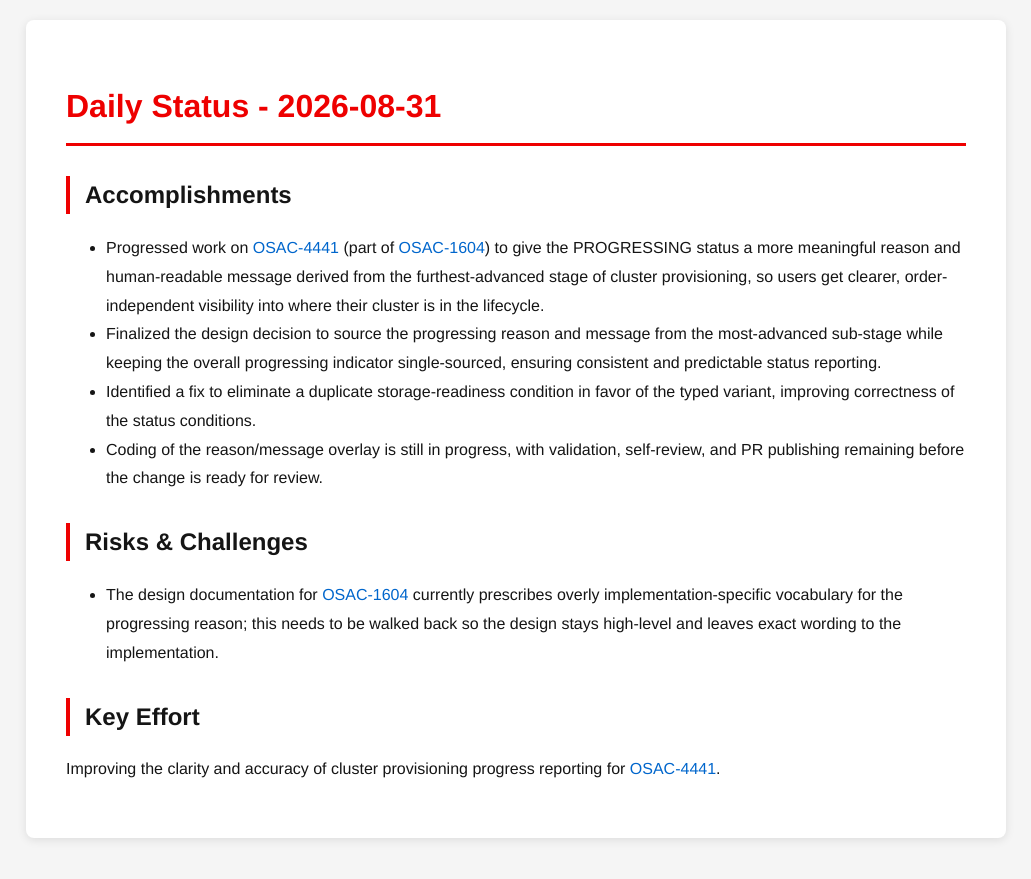
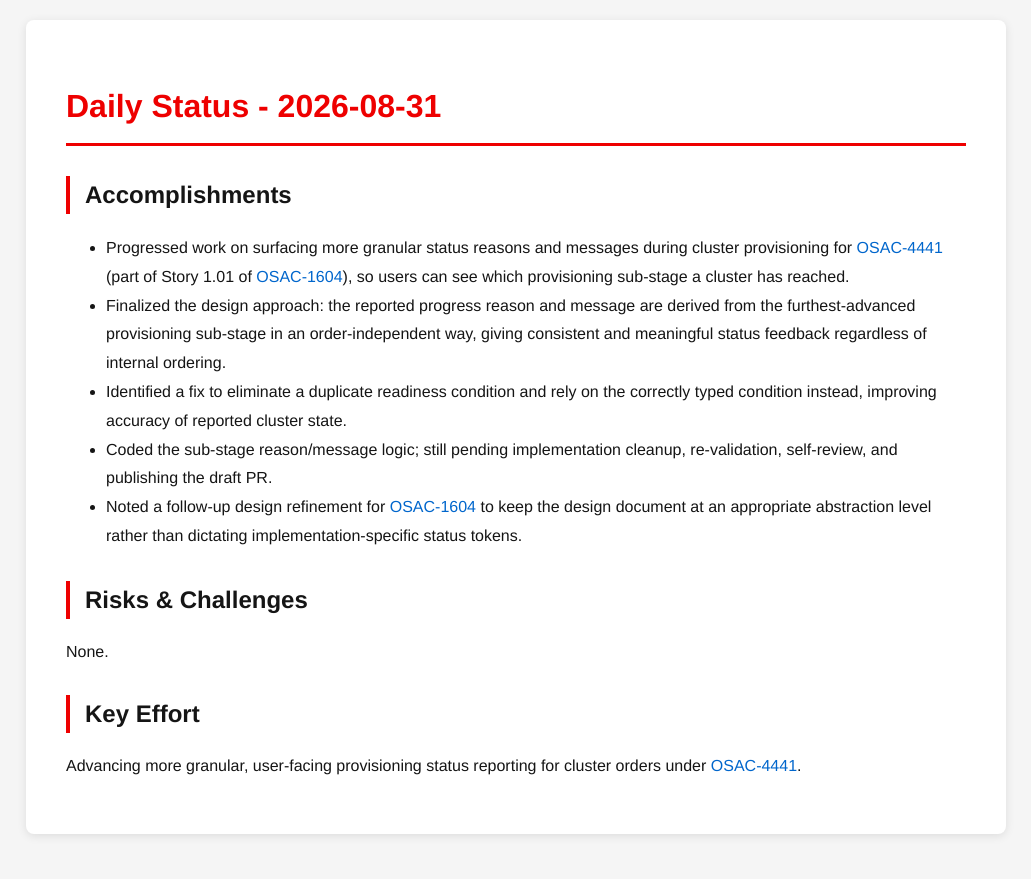
Before and after one commit to tzvatot/daily-status, a Jekyll site: the page built from 2026-08-31.md, in a window 1280 px wide. Shown: the top 879 px of the page, without its empty margins (124-1155 px from the left). Built offline with Jekyll 4.4.1, drawn with Linux system fonts in a browser that asks for light colours.

Commit message:
Daily status update - 2026-08-31

```diff
--- a/2026-08-31.md
+++ b/2026-08-31.md
@@ -7,13 +7,14 @@ date: 2026-08-31
 # Daily Status - 2026-08-31
 
 ## Accomplishments
-- Progressed work on [OSAC-4441](https://redhat.atlassian.net/browse/OSAC-4441) (part of [OSAC-1604](https://redhat.atlassian.net/browse/OSAC-1604)) to give the PROGRESSING status a more meaningful reason and human-readable message derived from the furthest-advanced stage of cluster provisioning, so users get clearer, order-independent visibility into where their cluster is in the lifecycle.
-- Finalized the design decision to source the progressing reason and message from the most-advanced sub-stage while keeping the overall progressing indicator single-sourced, ensuring consistent and predictable status reporting.
-- Identified a fix to eliminate a duplicate storage-readiness condition in favor of the typed variant, improving correctness of the status conditions.
-- Coding of the reason/message overlay is still in progress, with validation, self-review, and PR publishing remaining before the change is ready for review.
+- Progressed work on surfacing more granular status reasons and messages during cluster provisioning for [OSAC-4441](https://redhat.atlassian.net/browse/OSAC-4441) (part of Story 1.01 of [OSAC-1604](https://redhat.atlassian.net/browse/OSAC-1604)), so users can see which provisioning sub-stage a cluster has reached.
+- Finalized the design approach: the reported progress reason and message are derived from the furthest-advanced provisioning sub-stage in an order-independent way, giving consistent and meaningful status feedback regardless of internal ordering.
+- Identified a fix to eliminate a duplicate readiness condition and rely on the correctly typed condition instead, improving accuracy of reported cluster state.
+- Coded the sub-stage reason/message logic; still pending implementation cleanup, re-validation, self-review, and publishing the draft PR.
+- Noted a follow-up design refinement for [OSAC-1604](https://redhat.atlassian.net/browse/OSAC-1604) to keep the design document at an appropriate abstraction level rather than dictating implementation-specific status tokens.
 
 ## Risks & Challenges
-- The design documentation for [OSAC-1604](https://redhat.atlassian.net/browse/OSAC-1604) currently prescribes overly implementation-specific vocabulary for the progressing reason; this needs to be walked back so the design stays high-level and leaves exact wording to the implementation.
+None.
 
 ## Key Effort
-Improving the clarity and accuracy of cluster provisioning progress reporting for [OSAC-4441](https://redhat.atlassian.net/browse/OSAC-4441).
+Advancing more granular, user-facing provisioning status reporting for cluster orders under [OSAC-4441](https://redhat.atlassian.net/browse/OSAC-4441).
```
